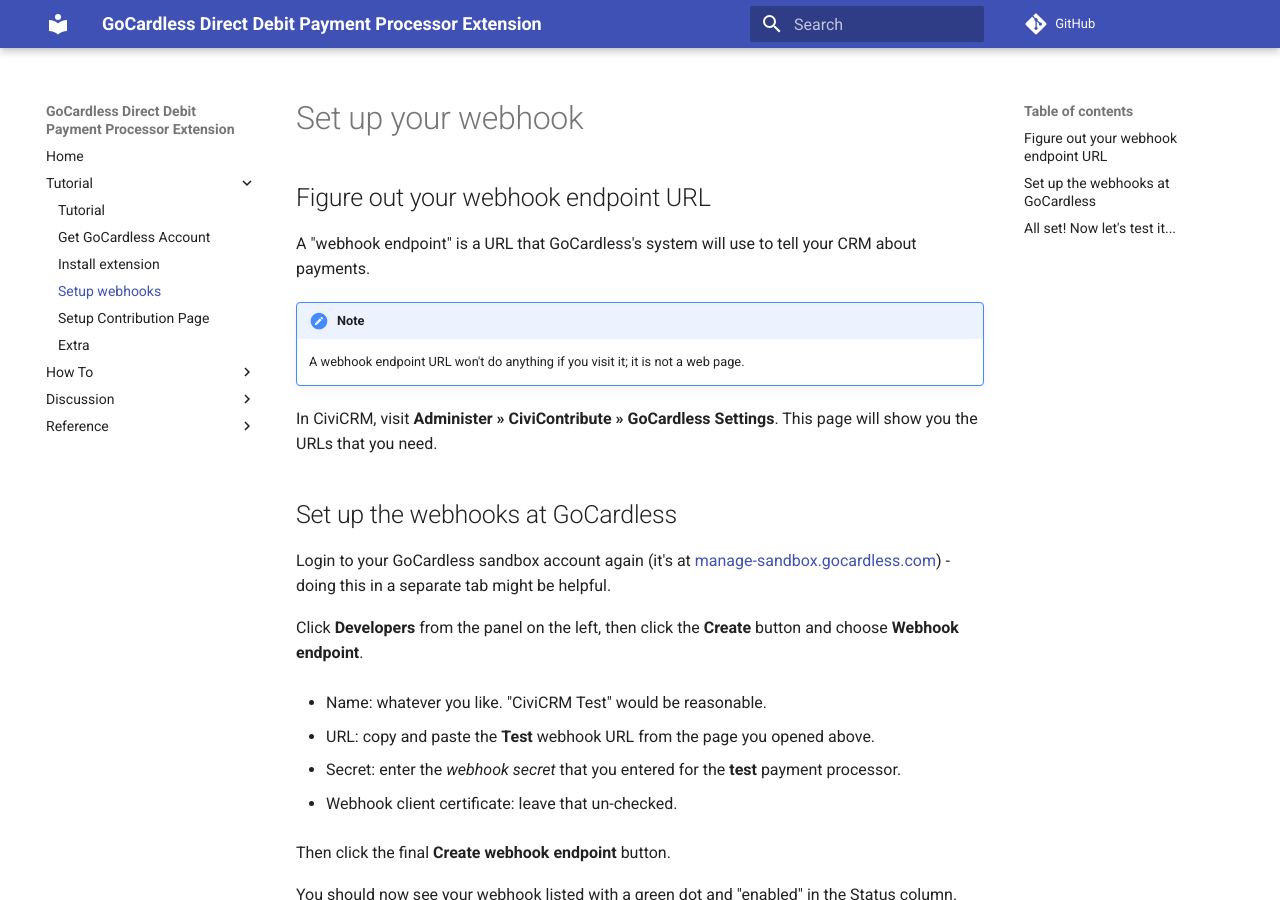
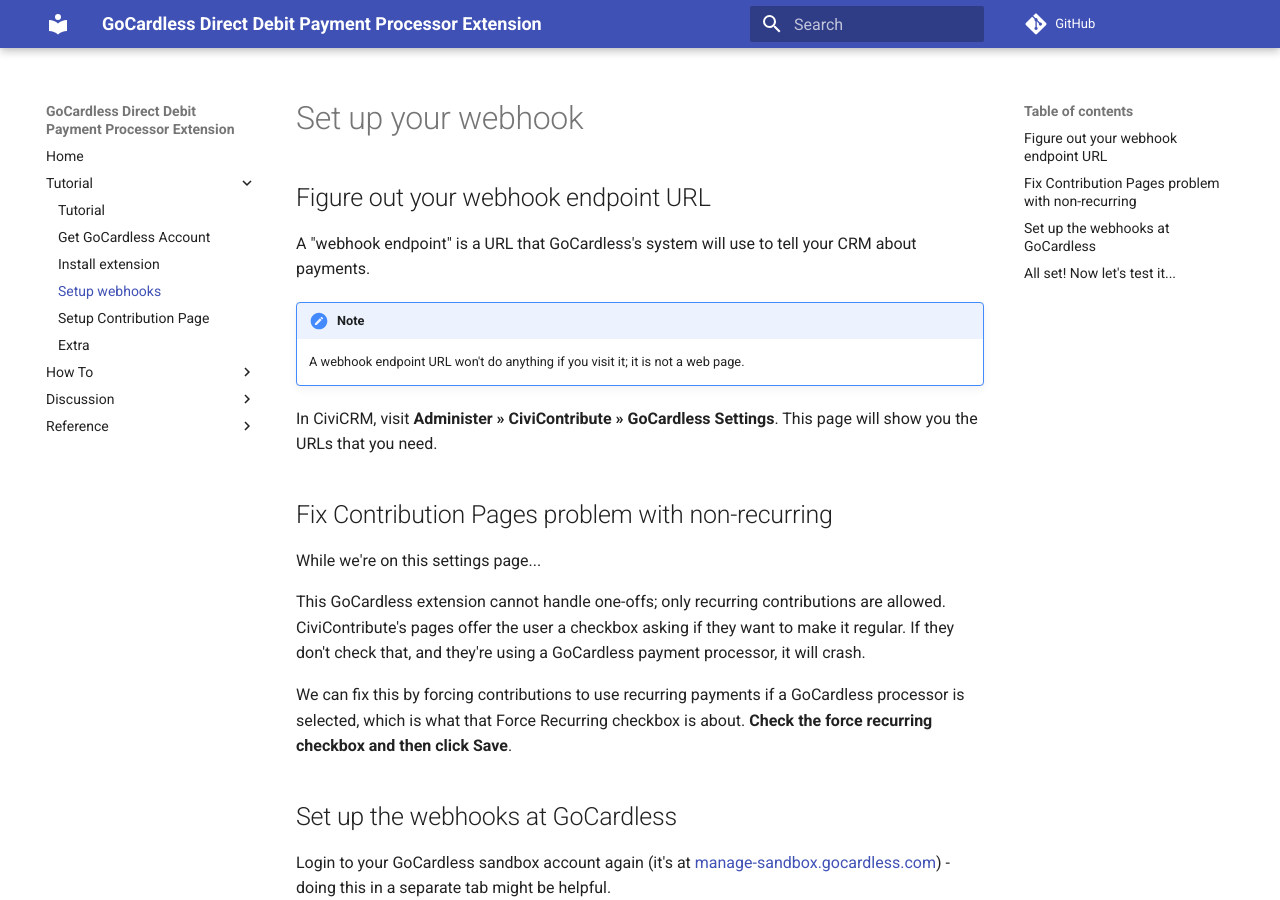
Before and after one commit to artfulrobot/uk.artfulrobot.civicrm.gocardless, an MkDocs documentation site: the page built from docs/tutorial/webhook.md, in a window 1280 px wide and 900 px high. Built offline with MkDocs 1.6.1 and Material for MkDocs 9.7.7, drawn with Linux system fonts in a browser that asks for light colours; comment, search, counter and statistics services are not loaded.

Commit message:
update docs for force recur

```diff
--- a/docs/tutorial/webhook.md
+++ b/docs/tutorial/webhook.md
@@ -11,6 +11,20 @@ your CRM about payments.
 
 In CiviCRM, visit **Administer » CiviContribute » GoCardless Settings**.
 This page will show you the URLs that you need.
+
+## Fix Contribution Pages problem with non-recurring
+
+While we're on this settings page...
+
+This GoCardless extension cannot handle one-offs; only recurring
+contributions are allowed. CiviContribute's pages offer the user
+a checkbox asking if they want to make it regular. If they don't check
+that, and they're using a GoCardless payment processor, it will crash.
+
+We can fix this by forcing contributions to use recurring payments if
+a GoCardless processor is selected, which is what that Force Recurring
+checkbox is about. **Check the force recurring checkbox and then click
+Save**.
 
 ## Set up the webhooks at GoCardless
 
```
Also changed, not shown: docs/tutorial/contribution-page.md (+1 -4 lines).
